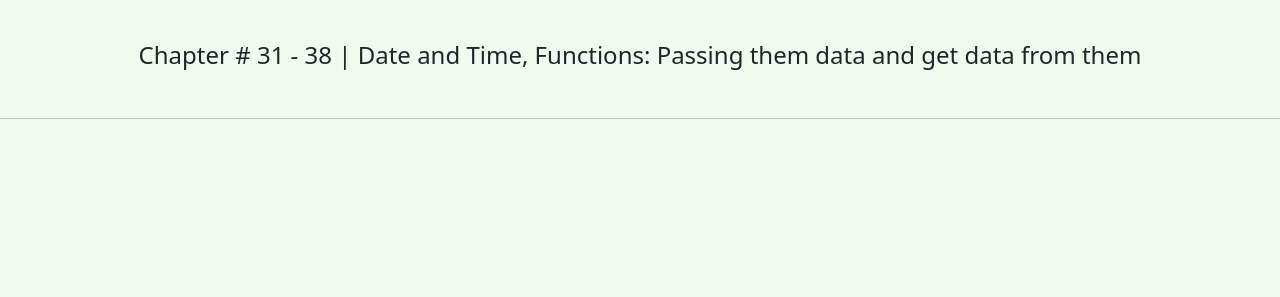
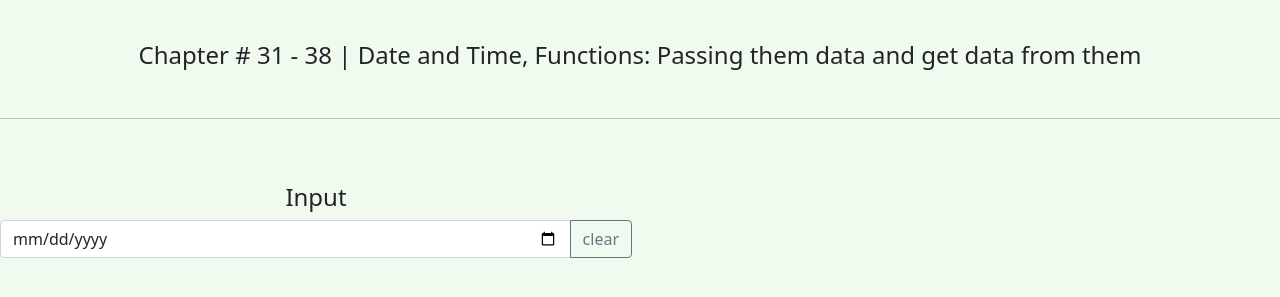
Before and after one commit to m-salman004/Practice-4, a plain HTML site: page index.html in a window 1280 px wide. Shown: the part 63-360 px from the top of the page. Drawn offline with nearby package versions, Linux system fonts and the light colour scheme.

Commit message:
Add input with help of Bootstrap

```diff
--- a/index.html
+++ b/index.html
@@ -41,5 +41,17 @@
             <h4>Chapter # 31 - 38 | Date and Time, Functions: Passing them data and get data from them</h4>
             <br>
             <hr>
+
+            <!-- Input -->
+            <div class="row g-3 mb-5 py-5">
+                <div class="col-md-6">
+                    <h4>Input</h4>
+                    <div class="border-box">
+                        <div class="input-group mb-3">
+                            <input type="date" id="inputValue" class="form-control" placeholder="mm/dd/yyyy" aria-label="user input" aria-describedby="clearBtn">
+                            <button class="btn btn-outline-secondary" type="button" id="clearBtn" onclick="clearInput()">clear</button>
+                        </div>
+                    </div>
+                </div>
 </body>
 </html>
```
